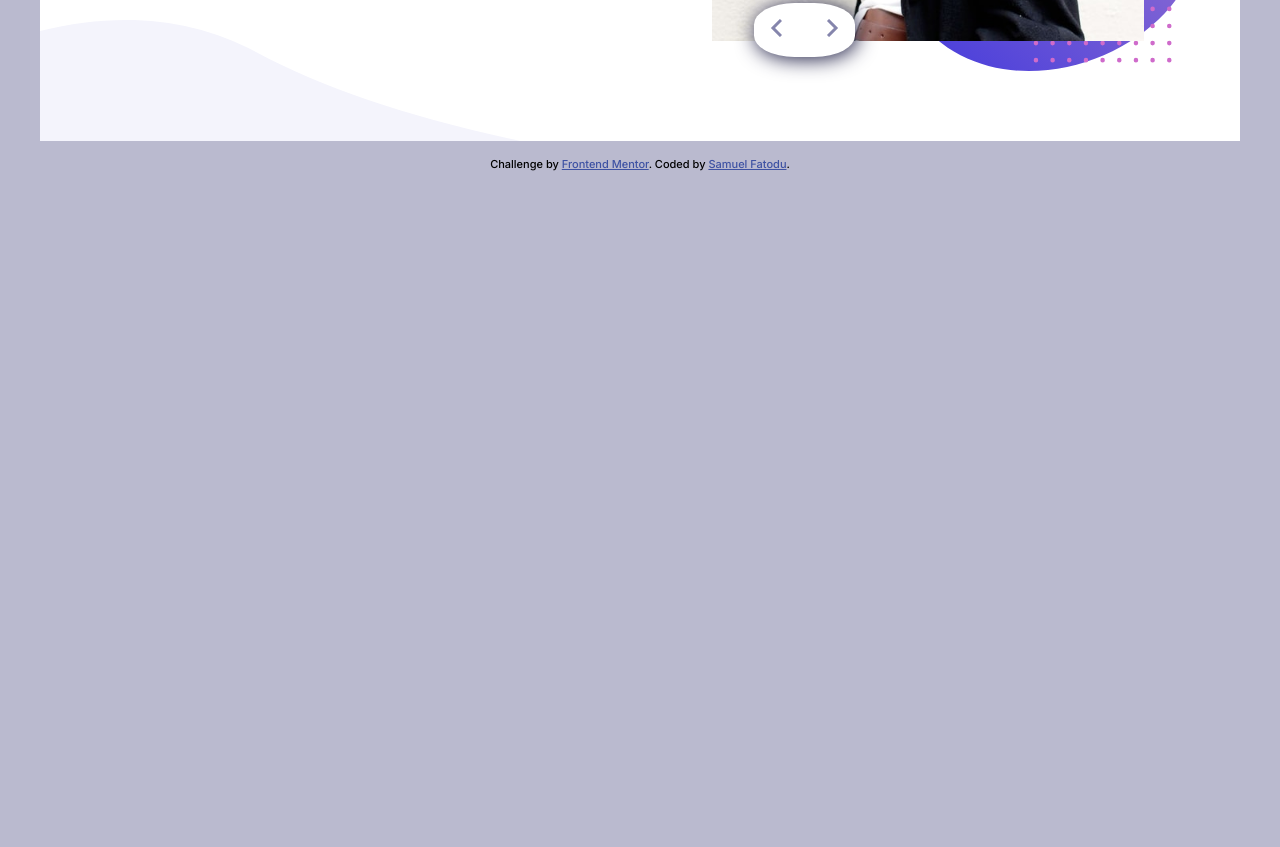
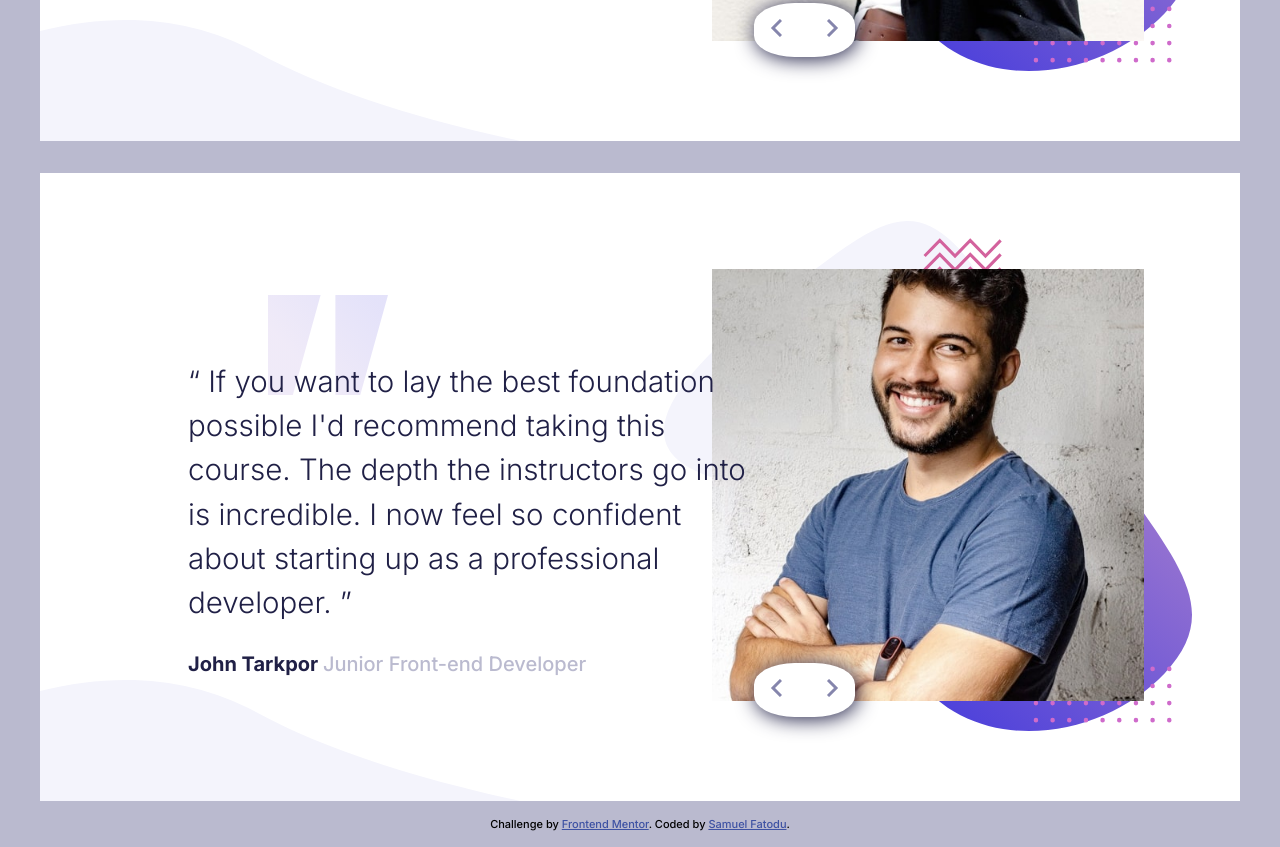
Before and after one commit to SamCares/Testimonial-slider, a plain HTML site: page index.html in a window 1280 px wide. Shown: the part 519-1366 px from the top of the page. Before the commit the page ends 800 px from the top, so only its background shows below. Drawn offline with Linux system fonts and the light colour scheme.

Commit message:
html update

```diff
--- a/index.html
+++ b/index.html
@@ -41,7 +41,7 @@
           <p class="name">Tanya Sinclair <span>UX Engineer</span></p>
         </div>
       </div>
-      <!-- <div class="testimonial">
+      <div class="testimonial">
         <div class="picture">
           <img
             class="image"
@@ -68,7 +68,7 @@
             John Tarkpor <span>Junior Front-end Developer</span>
           </p>
         </div>
-      </div> -->
+      </div>
     </main>
     <footer>
       <div class="attribution">
```
